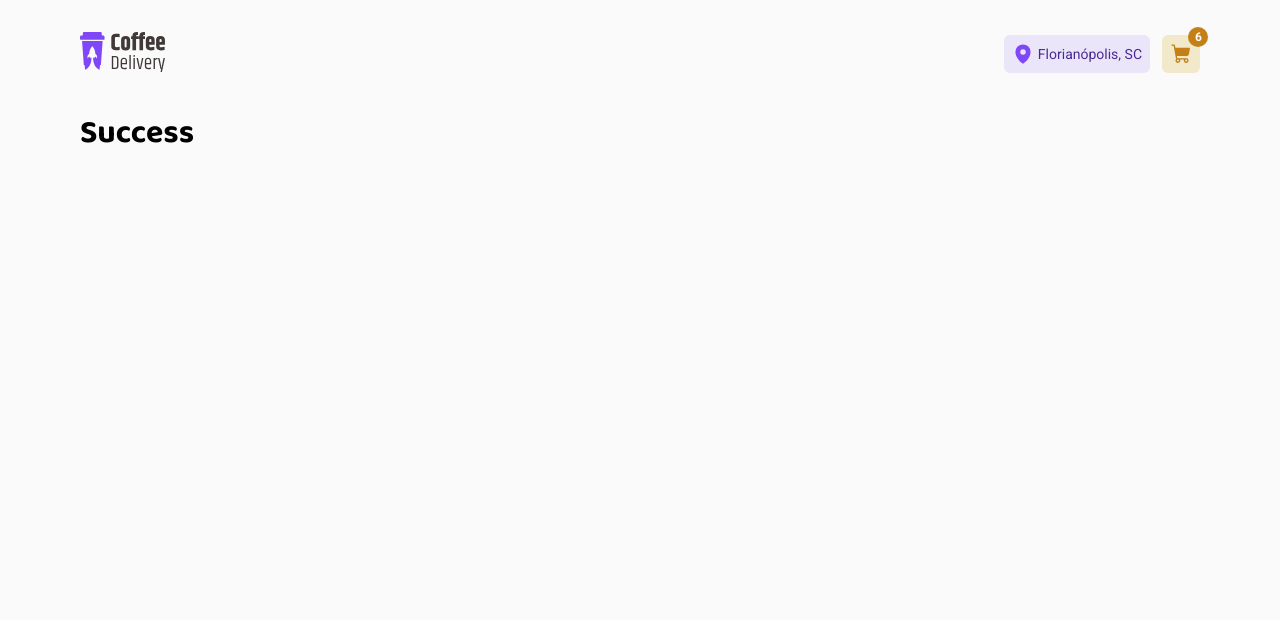
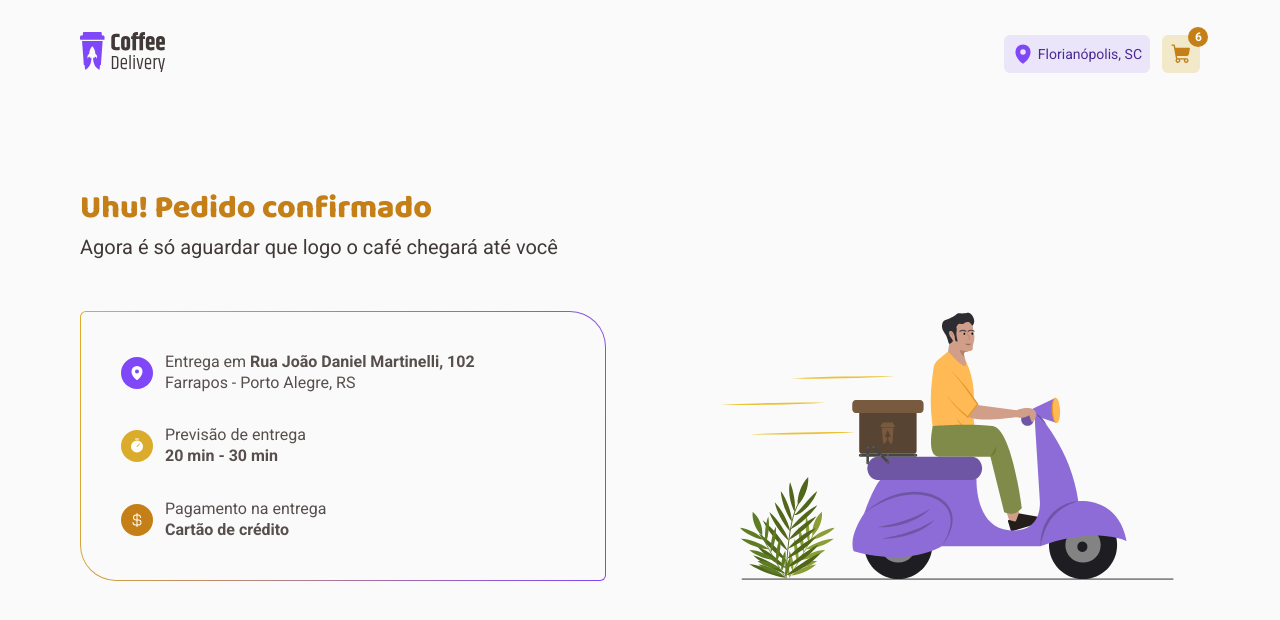
Before and after one commit to bernardodemarco/coffee-delivery, a React (Vite) app: page /success in a window 1280 px wide. Shown: the top 620 px of the page. Built offline with nearby package versions, Linux system fonts and the light colour scheme.

Commit message:
finished success page

```diff
--- a/src/pages/Success/index.tsx
+++ b/src/pages/Success/index.tsx
@@ -1,3 +1,53 @@
+import { CurrencyDollar, MapPin, Timer } from '@phosphor-icons/react'
+import { IconBackgroundColors, RoundIcon } from '../../components/RoundIcon'
+import orderCompleted from './../../assets/order-completed.svg'
+import { Grid, PageContainer } from './styles'
+
 export const Success = () => {
-  return <h1>Success</h1>
+  return (
+    <PageContainer>
+      <div>
+        <h1>Uhu! Pedido confirmado</h1>
+        <p>Agora é só aguardar que logo o café chegará até você</p>
+      </div>
+      <Grid>
+        <div>
+          <article>
+            <RoundIcon iconBackgroundColor={IconBackgroundColors.PURPLE}>
+              <MapPin size={16} weight="fill" />
+            </RoundIcon>
+            <div>
+              <p>
+                Entrega em <strong>Rua João Daniel Martinelli, 102</strong>
+              </p>
+              <p>Farrapos - Porto Alegre, RS</p>
+            </div>
+          </article>
+          <article>
+            <RoundIcon iconBackgroundColor={IconBackgroundColors.YELLOW}>
+              <Timer size={16} weight="fill" />
+            </RoundIcon>
+            <div>
+              <p>Previsão de entrega</p>
+              <p>
+                <strong>20 min - 30 min</strong>
+              </p>
+            </div>
+          </article>
+          <article>
+            <RoundIcon iconBackgroundColor={IconBackgroundColors.YELLOW_DARK}>
+              <CurrencyDollar size={16} />
+            </RoundIcon>
+            <div>
+              <p>Pagamento na entrega</p>
+              <p>
+                <strong>Cartão de crédito</strong>
+              </p>
+            </div>
+          </article>
+        </div>
+        <img src={orderCompleted} alt="" />
+      </Grid>
+    </PageContainer>
+  )
 }
--- a/src/pages/Success/styles.ts
+++ b/src/pages/Success/styles.ts
@@ -0,0 +1,87 @@
+import styled from 'styled-components'
+
+export const PageContainer = styled.section`
+  margin: 5rem 0 2rem;
+
+  & > div > h1 {
+    color: ${({ theme }) => theme['yellow-dark']};
+    font-weight: 800;
+    font-size: 2rem;
+    line-height: 1.3;
+    margin-bottom: 0.25rem;
+  }
+
+  & > div > p {
+    font-weight: 400;
+    font-size: 1.25rem;
+    line-height: 1.3;
+    color: ${({ theme }) => theme['base-subtitle']};
+  }
+`
+
+export const Grid = styled.div`
+  margin-top: 2.5rem;
+
+  display: grid;
+  grid-template-columns: 1fr 1fr;
+  align-items: center;
+  gap: 6.375rem;
+
+  & > div {
+    border-radius: 6px 36px;
+    border: 1px solid transparent;
+
+    background-image: linear-gradient(
+        ${({ theme }) => theme.background},
+        ${({ theme }) => theme.background}
+      ),
+      linear-gradient(102.89deg, #dbac2c 2.61%, #8047f8 98.76%);
+    background-origin: border-box;
+    background-clip: padding-box, border-box;
+
+    width: 32.875rem;
+    padding: 2.5rem;
+
+    display: flex;
+    flex-direction: column;
+    align-items: flex-start;
+    gap: 2rem;
+  }
+
+  article {
+    display: flex;
+    align-items: center;
+    justify-content: flex-start;
+    gap: 0.75rem;
+
+    p {
+      color: ${({ theme }) => theme['base-text']};
+      font-weight: 400;
+      font-size: 1rem;
+      line-height: 1.3;
+    }
+
+    strong {
+      font-weight: 700;
+    }
+  }
+
+  @media screen and (max-width: 64rem) {
+    & {
+      margin: 3rem 0;
+      gap: 1.5rem;
+      grid-template-columns: 1fr;
+      justify-items: center;
+    }
+  }
+
+  @media screen and (max-width: 36rem) {
+    & > div {
+      width: 85vw;
+    }
+
+    & > img {
+      display: none;
+    }
+  }
+`
```
Also changed, not shown: src/assets/order-completed.svg (added).
